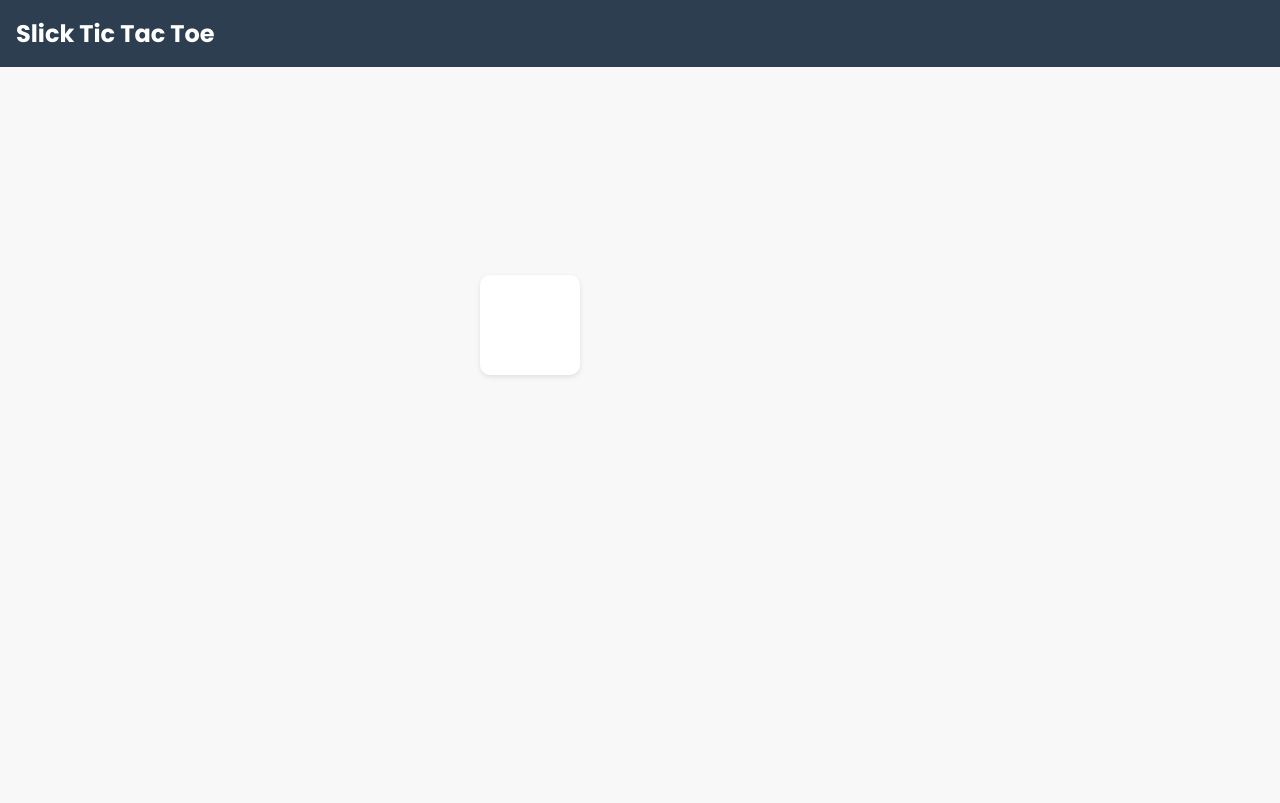
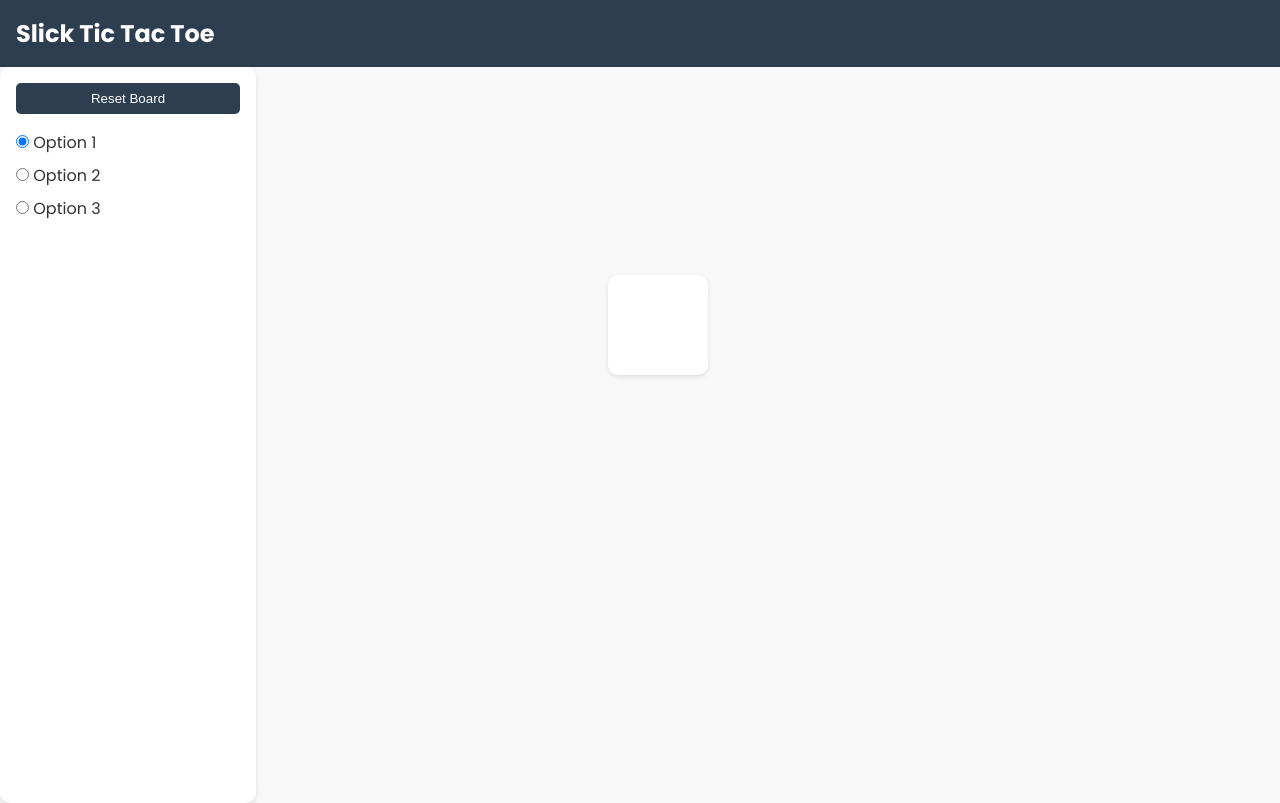
Before and after one commit to ragul-kachiappan/tic-tac-toe, a Python web app: template templates/home_page.html in a window 1280 px wide. Run offline with Jinja, Linux system fonts and the light colour scheme; the template is opened without the code that fills it: most values are stand-ins (such as "Sample title", 1, 10 or a date in 2020); some libraries are stand-ins or nearby versions.

Commit message:
front end panel for reset board and ai type

```diff
--- a/static/css/styles.css
+++ b/static/css/styles.css
@@ -24,11 +24,25 @@ nav h1 {
     font-size: 1.5rem;
 }
 
+.content-wrapper {
+    display: flex;
+    min-height: calc(100vh - 4rem);
+}
+
+aside {
+    background-color: #fff;
+    border-radius: 10px;
+    box-shadow: 0 2px 5px rgba(0, 0, 0, 0.1);
+    padding: 1rem;
+    width: 20%;
+}
+
 main {
+    flex-grow: 1;
     display: flex;
     justify-content: center;
     align-items: center;
-    min-height: calc(100vh - 4rem);
+    padding: 2rem;
 }
 
 .board {
@@ -48,3 +62,29 @@ main {
     font-size: 3rem;
     cursor: pointer;
 }
+
+#reset-button {
+    display: block;
+    width: 100%;
+    padding: 0.5rem 1rem;
+    background-color: #2c3e50;
+    color: #fff;
+    border: none;
+    border-radius: 5px;
+    cursor: pointer;
+    margin-bottom: 1rem;
+}
+
+.radio-group {
+    display: flex;
+    flex-direction: column;
+}
+
+.radio-group label {
+    margin-bottom: 0.5rem;
+    cursor: pointer;
+}
+
+.radio-group label:last-child {
+    margin-bottom: 0;
+}
--- a/templates/home_page.html
+++ b/templates/home_page.html
@@ -13,8 +13,28 @@
             <h1>Slick Tic Tac Toe</h1>
         </nav>
     </header>
+
+    <div class="content-wrapper">
+        <aside>
+            <button id="reset-button">Reset Board</button>
+            <div class="radio-group">
+                <label>
+                    <input type="radio" name="option" value="option1" checked>
+                    Option 1
+                </label>
+                <label>
+                    <input type="radio" name="option" value="option2">
+                    Option 2
+                </label>
+                <label>
+                    <input type="radio" name="option" value="option3">
+                    Option 3
+                </label>
+            </div>
+        </aside>
+
         <main>
-        <div class="board">
+            <div class="board" id="game-board">
                 {% for row in board %}
                 {% set outer_loop = loop %}
                 {% for item in row %}
@@ -26,7 +46,6 @@
                 <div class="cell"
                      id="div:{{ loop.index0 + 3 * outer_loop.index0 }}"
                      hx-post="/"
-                        hx-include="[name=position]"
                      hx-vals='{"position": "{{ loop.index0 + 3 * outer_loop.index0 }}"}'
                      hx-swap="innerHTML"
                      hx-target="#game-board"> </div>
@@ -35,5 +54,6 @@
                 {% endfor %}
             </div>
         </main>
+    </div>
 </body>
 </html>
```
Lines whose indentation alone changed are shown as unchanged.
